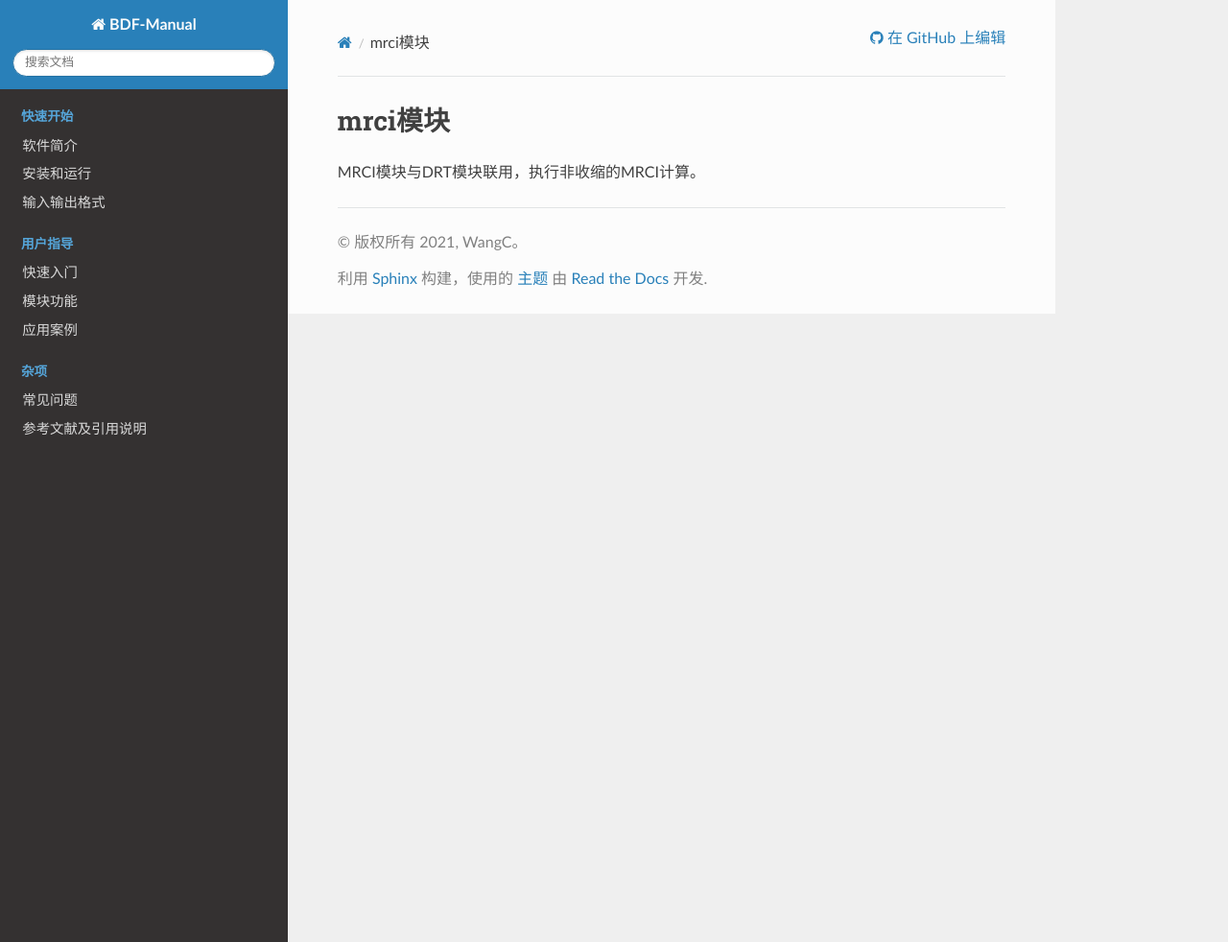
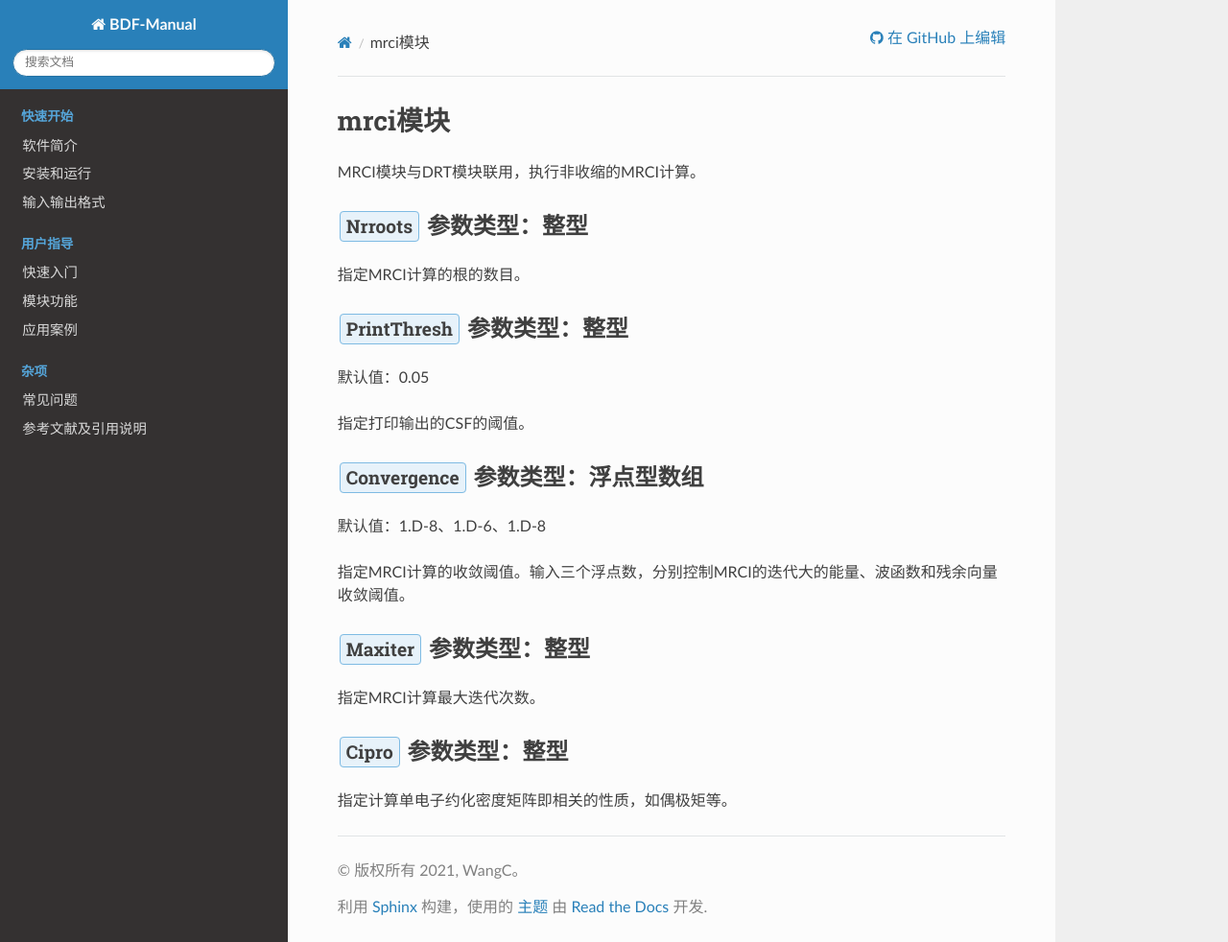
Before and after one commit to BDF-manual-maintenance/BDF-Manual, a Sphinx documentation site: the page built from source/module/mrci.rst, in a window 1280 px wide and 982 px high. Shown: the whole window at 96% size. Built offline with Sphinx 7.4.7 and the Read the Docs theme 2.0.0, drawn with Linux system fonts in a browser that asks for light colours; pages that are not in the unit, such as notebooks, are missing from menus.

Commit message:
Update mrci.rst

```diff
--- a/source/module/mrci.rst
+++ b/source/module/mrci.rst
@@ -1,3 +1,27 @@
 mrci模块
 ================================================
 MRCI模块与DRT模块联用，执行非收缩的MRCI计算。
+
+:guilabel:`Nrroots` 参数类型：整型
+------------------------------------------------
+指定MRCI计算的根的数目。
+
+:guilabel:`PrintThresh` 参数类型：整型
+------------------------------------------------
+默认值：0.05
+
+指定打印输出的CSF的阈值。
+
+:guilabel:`Convergence` 参数类型：浮点型数组
+------------------------------------------------
+默认值：1.D-8、1.D-6、1.D-8
+
+指定MRCI计算的收敛阈值。输入三个浮点数，分别控制MRCI的迭代大的能量、波函数和残余向量收敛阈值。
+
+:guilabel:`Maxiter` 参数类型：整型
+------------------------------------------------
+指定MRCI计算最大迭代次数。
+
+:guilabel:`Cipro` 参数类型：整型
+------------------------------------------------
+指定计算单电子约化密度矩阵即相关的性质，如偶极矩等。
```
